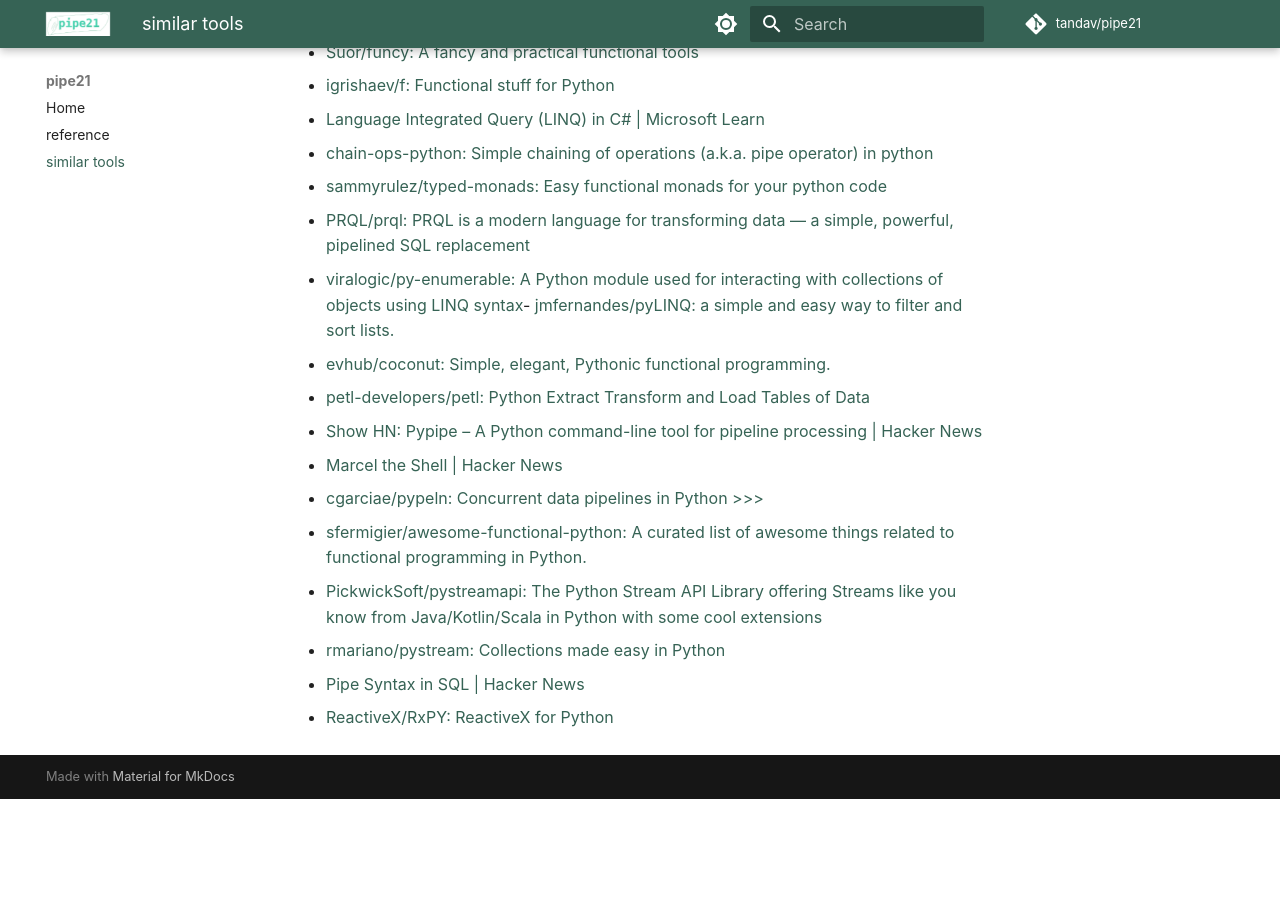
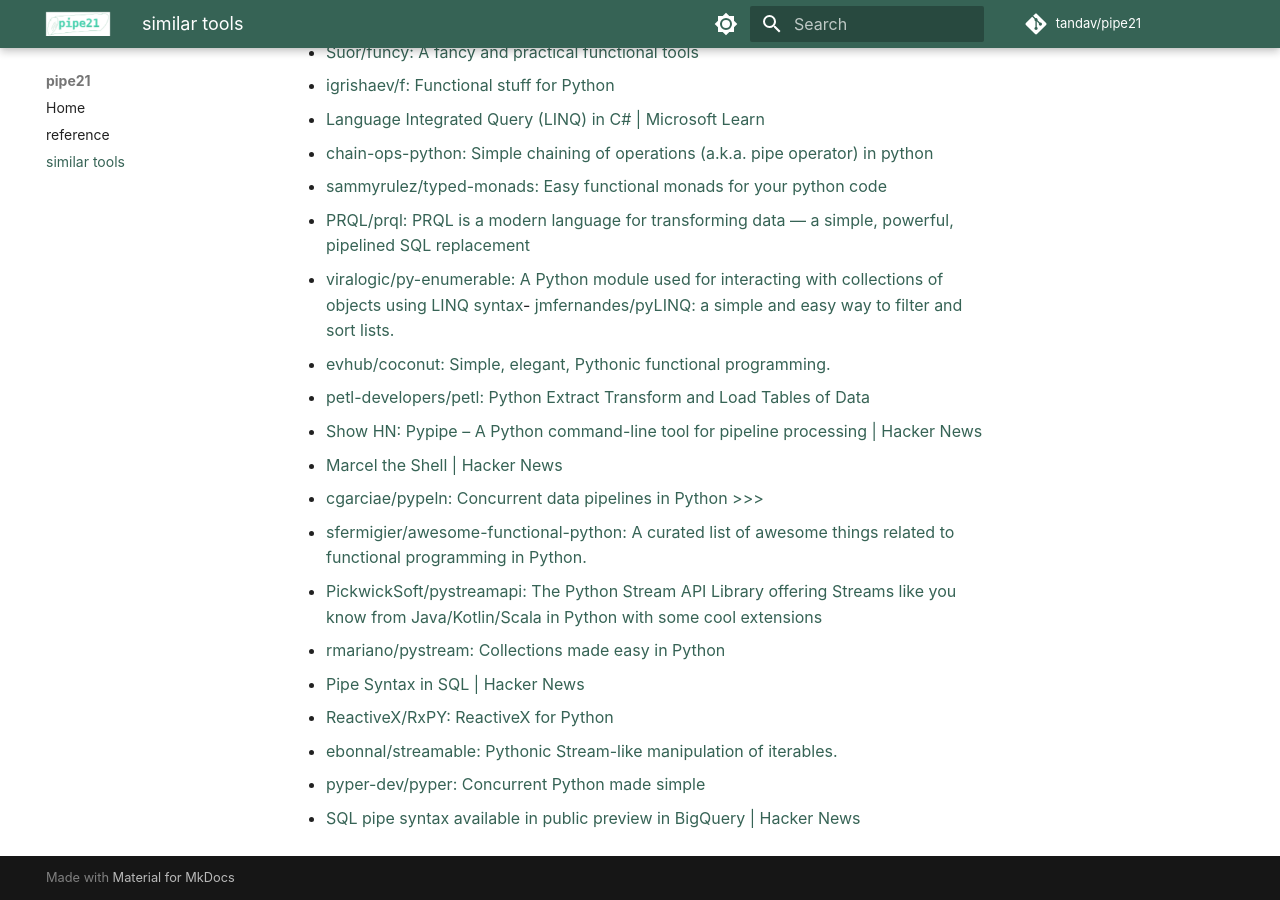
Before and after one commit to tandav/pipe21, an MkDocs documentation site: the page built from docs/similar-tools.md, in a window 1280 px wide and 900 px high, scrolled down 1050 px. Built offline with MkDocs 1.6.1 and Material for MkDocs 9.7.7, drawn with Linux system fonts in a browser that asks for light colours; comment, search, counter and statistics services are not loaded; before the commit the page ends 1849 px from its top, so only the background shows below that.

Commit message:
update similar tools

```diff
--- a/docs/similar-tools.md
+++ b/docs/similar-tools.md
@@ -37,3 +37,6 @@
 - [rmariano/pystream: Collections made easy in Python](https://github.com/rmariano/pystream)
 - [Pipe Syntax in SQL | Hacker News](https://news.ycombinator.com/item?id=41338877)
 - [ReactiveX/RxPY: ReactiveX for Python](https://github.com/ReactiveX/RxPY)
+- [ebonnal/streamable: Pythonic Stream-like manipulation of iterables.](https://github.com/ebonnal/streamable)
+- [pyper-dev/pyper: Concurrent Python made simple](https://github.com/pyper-dev/pyper)
+- [SQL pipe syntax available in public preview in BigQuery | Hacker News](https://news.ycombinator.com/item?id=42998904)
```
